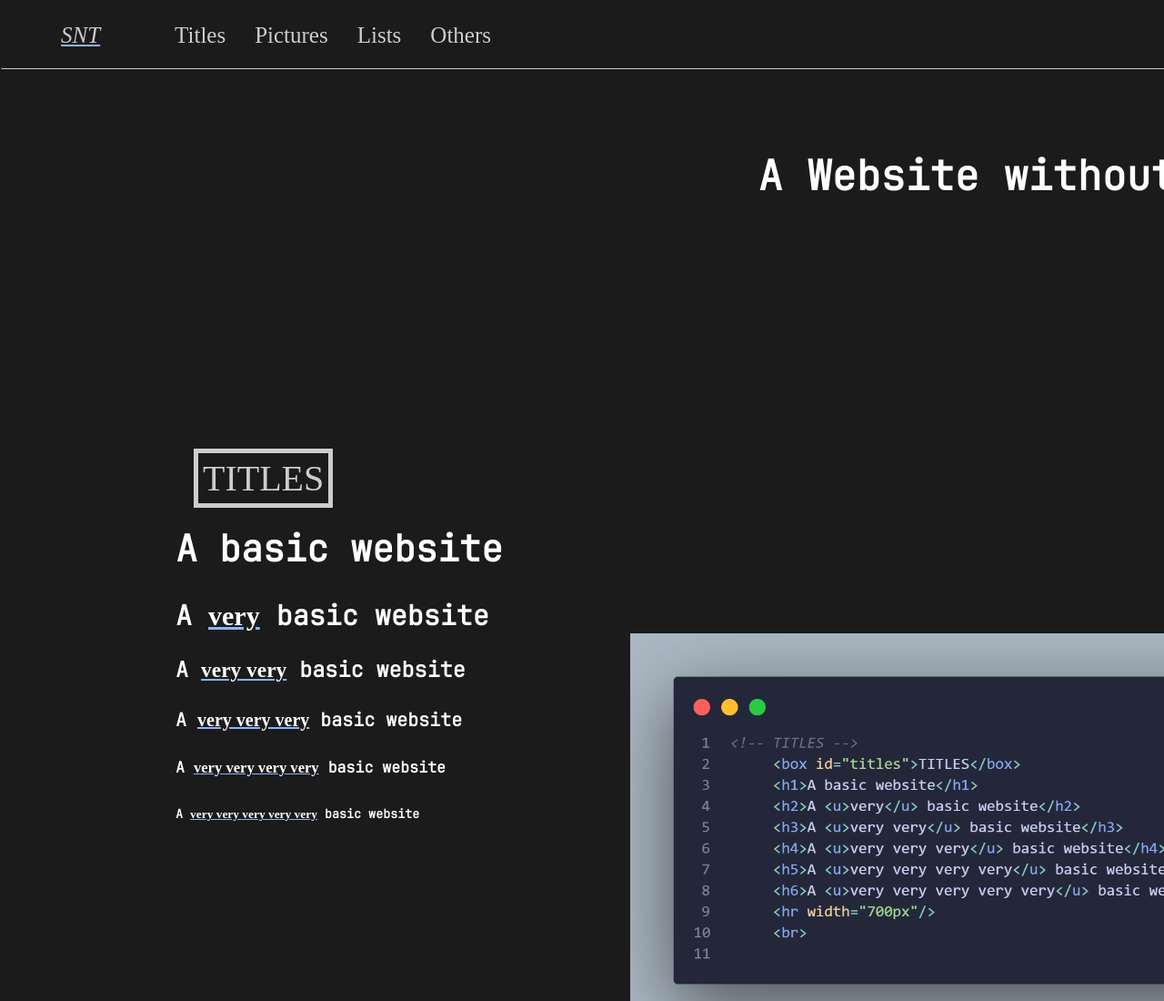
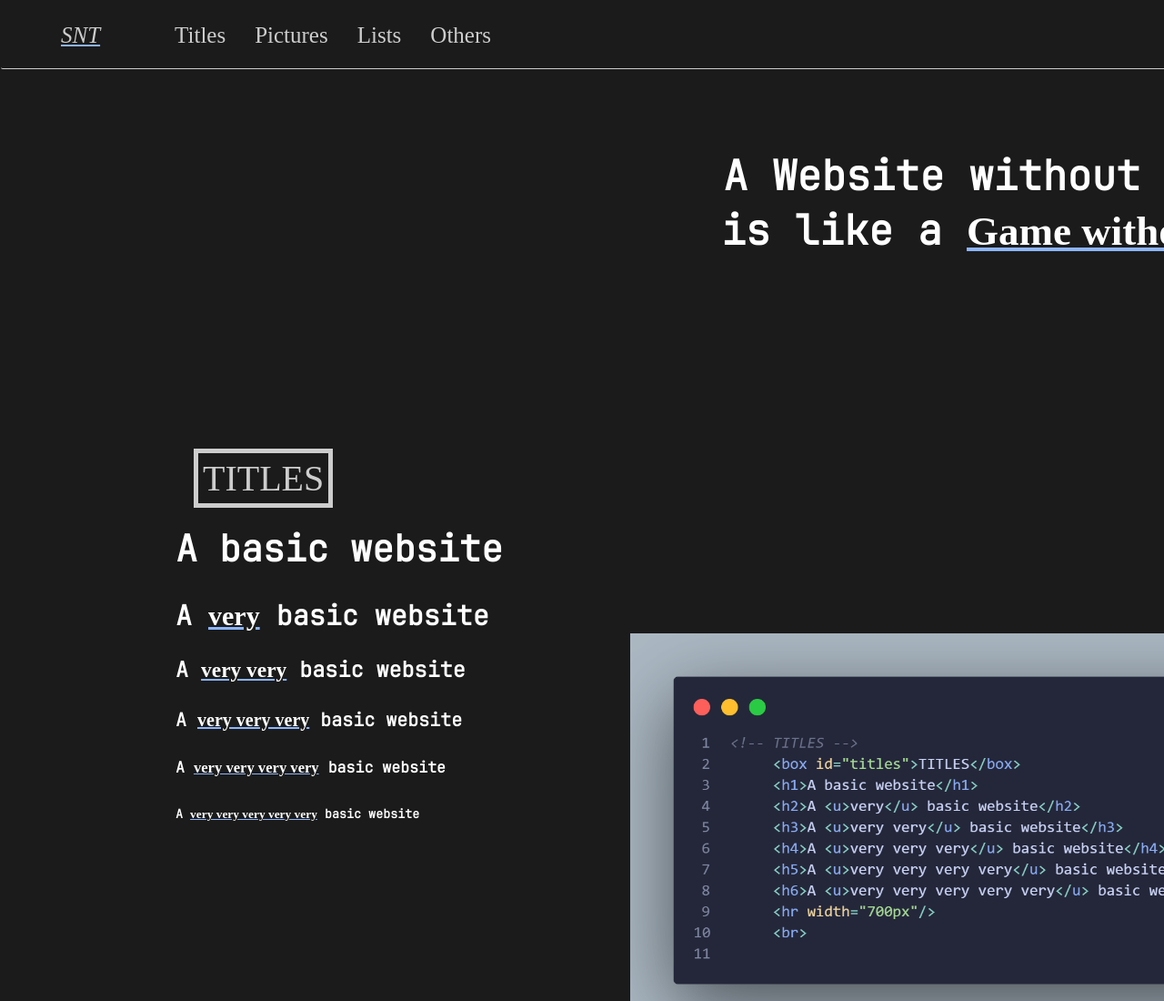
Before and after one commit to Zyl0w/snt, a plain HTML site: page index.html in a window 1280 px wide. Shown: the top 1100 px of the page at 91% size. Drawn offline with nearby package versions, Linux system fonts and the light colour scheme.

Commit message:
Update index.html

```diff
--- a/index.html
+++ b/index.html
@@ -18,7 +18,7 @@
         </header>
 
         <section class="main" id="home">
-            <h1 class="main">A Website without <u>CSS</u>si like a <br><span class="typing"></span></h1>
+            <h1 class="main">A Website without <u>CSS</u><br>is like a <span class="typing"></span></h1>
         </section>
         <br><br>
 
```
